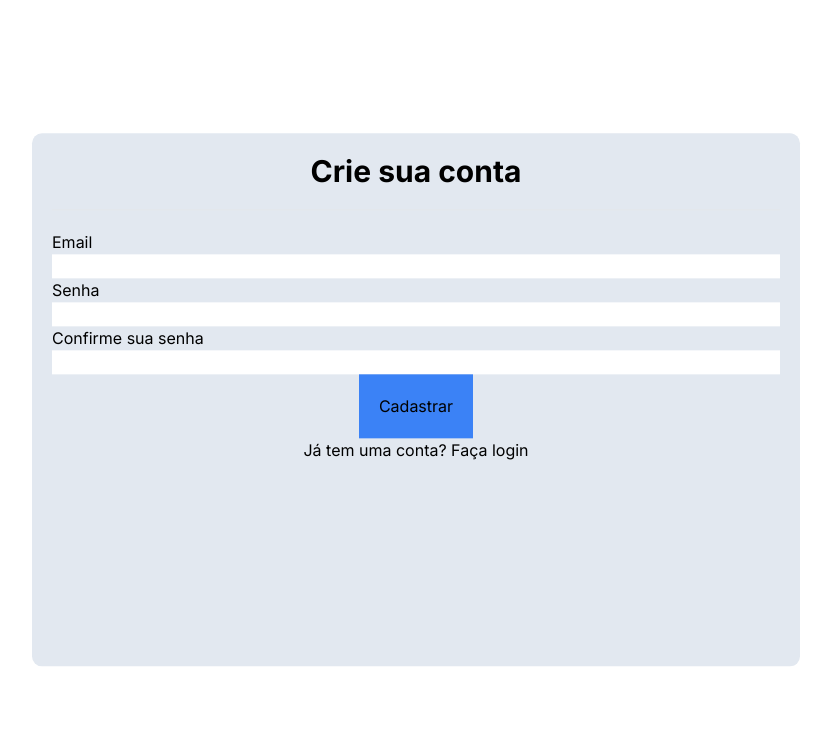
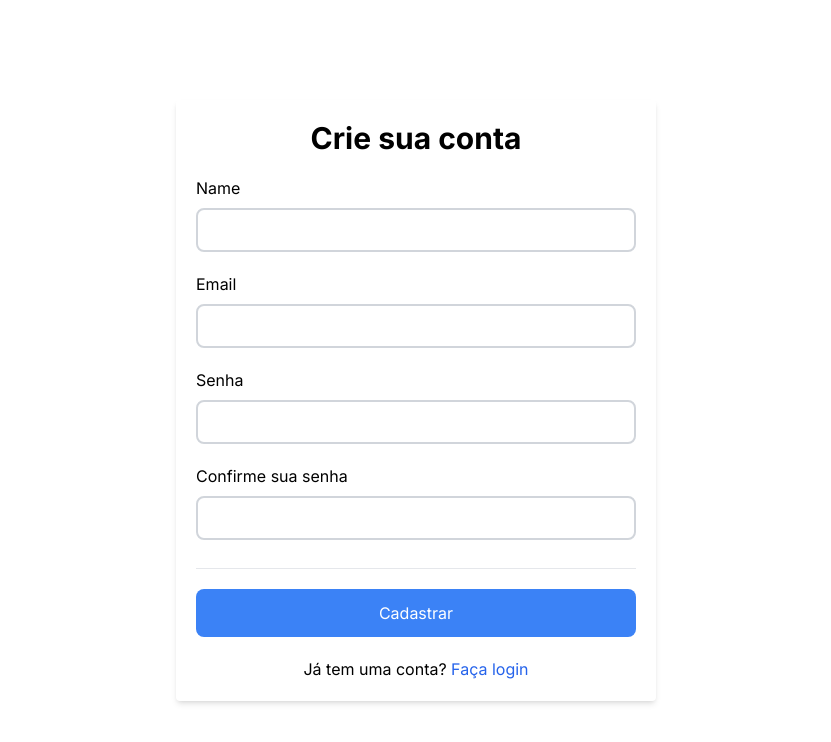
Before and after one commit to RodrLucas/autonomo-app, a Next.js app: page /auth/signup in a window 1280 px wide. Shown: the top 742 px of the page, without its empty margins (224-1055 px from the left). Built offline with nearby package versions, Linux system fonts and the light colour scheme.

Commit message:
feat: telas de auth

```diff
--- a/package.json
+++ b/package.json
@@ -12,7 +12,8 @@
     "next": "14.1.0",
     "react": "^18",
     "react-dom": "^18",
-    "react-hook-form": "^7.49.3"
+    "react-hook-form": "^7.49.3",
+    "zod": "^3.22.4"
   },
   "devDependencies": {
     "@types/node": "^20",
--- a/src/app/auth/signin/page.tsx
+++ b/src/app/auth/signin/page.tsx
@@ -1,9 +1,78 @@
+'use client';
+
+import Link from "next/link";
+import { useForm } from "react-hook-form";
 
 
 export default function SignInPage() {
+    const { register, handleSubmit, formState: { errors }, getValues, setError } = useForm();
+
+    const onSubmit = () => {
+        const { password, confirmPassword } = getValues();
+        if (password !== confirmPassword) {
+            setError('confirmPassword', { type: 'validate' });
+            return;
+        }
+
+        console.log('Cadastro realizado com sucesso');
+    }
+
     return (
-        <div>
-            <h1>Sign In Page</h1>
+        <div className="min-h-screen flex justify-center items-center">
+            <div className="flex flex-col md:max-w-[30rem] sm:w-full p-5 h-auto rounded shadow-md" >
+                <h1 className="text-3xl font-bold text-center mb-5">
+                    Faça seu login
+                </h1>
+
+                <form onSubmit={handleSubmit(onSubmit)} >
+                    <div className="flex flex-col mb-3">
+                        <label htmlFor="email" className="mb-2">Email</label>
+                        <input
+                            className="border-2 border-gray-300 p-2 rounded-lg focus:outline-none focus:border-blue-500 mb-2"
+                            type="email"
+                            id="email"
+                            {...register("email", { required: true, maxLength: 30, pattern: /^\S+@\S+$/i })}
+                        />
+                        {errors.email?.type === 'required' && <span className="text-red-600 text-sm">Esse campo é obrigatório</span>}
+                        {errors.email?.type === 'pattern' && <span className="text-red-600 text-sm">Email inválido</span>}
+                    </div>
+                    <div className="flex flex-col mb-3">
+                        <label htmlFor="password" className="mb-2">Senha</label>
+                        <input
+                            className="border-2 border-gray-300 p-2 rounded-lg focus:outline-none focus:border-blue-500 mb-2"
+                            type="password"
+                            id="password"
+                            {...register("password", { required: true, minLength: 6 })}
+                        />
+                        {errors.password && <span className="text-red-600 text-sm">Esse campo é obrigatório</span>}
+                        {errors.password?.type === 'minLength' && <span className="text-red-600 text-sm">A senha deve ter no mínimo 6 caracteres</span>}
+                        {errors.confirmPassword?.type === 'validate' && <span className="text-red-600 text-sm">As senhas não coincidem</span>}
+                    </div>
+                    <div className="flex flex-col mb-3">
+                        <label htmlFor="confirmPassword" className="mb-2">Confirme sua senha</label>
+                        <input
+                            className="border-2 border-gray-300 p-2 rounded-lg focus:outline-none focus:border-blue-500 mb-2"
+                            type="password"
+                            id="confirmPassword"
+                            {...register("confirmPassword", { required: true, minLength: 6 })}
+                        />
+                        {errors.confirmPassword?.type === 'required' && <span className="text-red-600 text-sm">Esse campo é obrigatório</span>}
+                        {errors.confirmPassword?.type === 'minLength' && <span className="text-red-600 text-sm">A senha deve ter no mínimo 6 caracteres</span>}
+                        {errors.confirmPassword?.type === 'validate' && <span className="text-red-600 text-sm">As senhas não coincidem</span>}
+                    </div>
+                    <hr className="my-5" />
+
+                    <div className="mb-5">
+                        <button type="submit" className="p-3 bg-blue-500 w-full rounded-lg text-white hover:bg-blue-600 transition">
+                            Entrar
+                        </button>
+                    </div>
+                    <p className="text-center">
+                        Ainda não tem uma conta? <Link href="/auth/signup" className="text-blue-600">Faça seu cadastro</Link>
+                    </p>
+                </form>
+            </div>
         </div>
+
     )
 }
--- a/src/app/auth/signup/page.tsx
+++ b/src/app/auth/signup/page.tsx
@@ -4,49 +4,83 @@ import { useForm } from "react-hook-form";
 
 
 export default function SignUpPage() {
-    const { register, handleSubmit, formState: { errors } } = useForm()
+    const { register, handleSubmit, formState: { errors }, getValues, setError } = useForm();
+
+    const onSubmit = () => {
+        const { password, confirmPassword } = getValues();
+        if (password !== confirmPassword) {
+            setError('confirmPassword', { type: 'validate' });
+            return;
+        }
+
+        console.log('Cadastro realizado com sucesso');
+    }
 
     return (
+        <div className="min-h-screen flex justify-center items-center">
+            <div className="flex flex-col md:max-w-[30rem] sm:w-full p-5 h-auto rounded shadow-md" >
+                <h1 className="text-3xl font-bold text-center mb-5">Crie sua conta</h1>
 
-        <div
-            className="bg-slate-200 flex flex-col max-w-3xl p-5 w-full h-2/3"
-            style={{
-                position: "absolute",
-                top: "50%",
-                left: "50%",
-                transform: "translate(-50%, -50%)",
-                borderRadius: "10px",
-            }}
+                <form onSubmit={handleSubmit(onSubmit)} >
+                    <div className="flex flex-col mb-3">
+                        <label htmlFor="name" className="mb-2">Name</label>
+                        <input
+                            className="border-2 border-gray-300 p-2 rounded-lg focus:outline-none focus:border-blue-500 mb-2"
+                            type="name"
+                            id="name"
+                            {...register("name", { required: true, minLength: 5 })}
+                        />
+                        {errors.name?.type === 'required' && <span className="text-red-600 text-sm">Esse campo é obrigatório</span>}
+                        {errors.name?.type === 'minLength' && <span className="text-red-600 text-sm">O nome deve ter no mínimo 5 caracteres</span>}
+                    </div>
+                    <div className="flex flex-col mb-3">
+                        <label htmlFor="email" className="mb-2">Email</label>
+                        <input
+                            className="border-2 border-gray-300 p-2 rounded-lg focus:outline-none focus:border-blue-500 mb-2"
+                            type="email"
+                            id="email"
+                            {...register("email", { required: true, maxLength: 30, pattern: /^\S+@\S+$/i })}
+                        />
+                        {errors.email?.type === 'required' && <span className="text-red-600 text-sm">Esse campo é obrigatório</span>}
+                        {errors.email?.type === 'pattern' && <span className="text-red-600 text-sm">Email inválido</span>}
+                    </div>
+                    <div className="flex flex-col mb-3">
+                        <label htmlFor="password" className="mb-2">Senha</label>
+                        <input
+                            className="border-2 border-gray-300 p-2 rounded-lg focus:outline-none focus:border-blue-500 mb-2"
+                            type="password"
+                            id="password"
+                            {...register("password", { required: true, minLength: 6 })}
+                        />
+                        {errors.password && <span className="text-red-600 text-sm">Esse campo é obrigatório</span>}
+                        {errors.password?.type === 'minLength' && <span className="text-red-600 text-sm">A senha deve ter no mínimo 6 caracteres</span>}
+                        {errors.confirmPassword?.type === 'validate' && <span className="text-red-600 text-sm">As senhas não coincidem</span>}
+                    </div>
+                    <div className="flex flex-col mb-3">
+                        <label htmlFor="confirmPassword" className="mb-2">Confirme sua senha</label>
+                        <input
+                            className="border-2 border-gray-300 p-2 rounded-lg focus:outline-none focus:border-blue-500 mb-2"
+                            type="password"
+                            id="confirmPassword"
+                            {...register("confirmPassword", { required: true, minLength: 6 })}
+                        />
+                        {errors.confirmPassword?.type === 'required' && <span className="text-red-600 text-sm">Esse campo é obrigatório</span>}
+                        {errors.confirmPassword?.type === 'minLength' && <span className="text-red-600 text-sm">A senha deve ter no mínimo 6 caracteres</span>}
+                        {errors.confirmPassword?.type === 'validate' && <span className="text-red-600 text-sm">As senhas não coincidem</span>}
 
-        >
-            <h1 className="text-3xl font-bold text-center">Crie sua conta</h1>
+                    </div>
                     <hr className="my-5" />
 
-            <form onSubmit={handleSubmit((data) => console.log(data))} >
-                <div className="flex flex-col">
-                    <label htmlFor="email">Email</label>
-                    <input type="email" id="email" {...register("email", { required: true })} />
-                    {errors.email && <span>Esse campo é obrigatório</span>}
-                </div>
-                <div className="flex flex-col">
-                    <label htmlFor="password">Senha</label>
-                    <input type="password" id="password" {...register("password", { required: true })} />
-                    {errors.password && <span>Esse campo é obrigatório</span>}
-                </div>
-                <div className="flex flex-col">
-                    <label htmlFor="confirmPassword">Confirme sua senha</label>
-                    <input type="password" id="confirmPassword" {...register("confirmPassword", { required: true })} />
-                    {errors.confirmPassword && <span>Esse campo é obrigatório</span>}
-                </div>
-                <div className="flex justify-center">
-                    <button type="submit" className="p-5 bg-blue-500">
+                    <div className="mb-5">
+                        <button type="submit" className="p-3 bg-blue-500 w-full rounded-lg text-white hover:bg-blue-600 transition">
                             Cadastrar
                         </button>
                     </div>
                     <p className="text-center">
-                    Já tem uma conta? <Link href="/auth/signin">Faça login</Link>
+                        Já tem uma conta? <Link href="/auth/signin" className="text-blue-600">Faça login</Link>
                     </p>
                 </form>
+            </div>
         </div>
 
     )
```
Also changed, not shown: 1 other file (tests, documents, lock files or other folders). Lines whose indentation alone changed are shown as unchanged.
